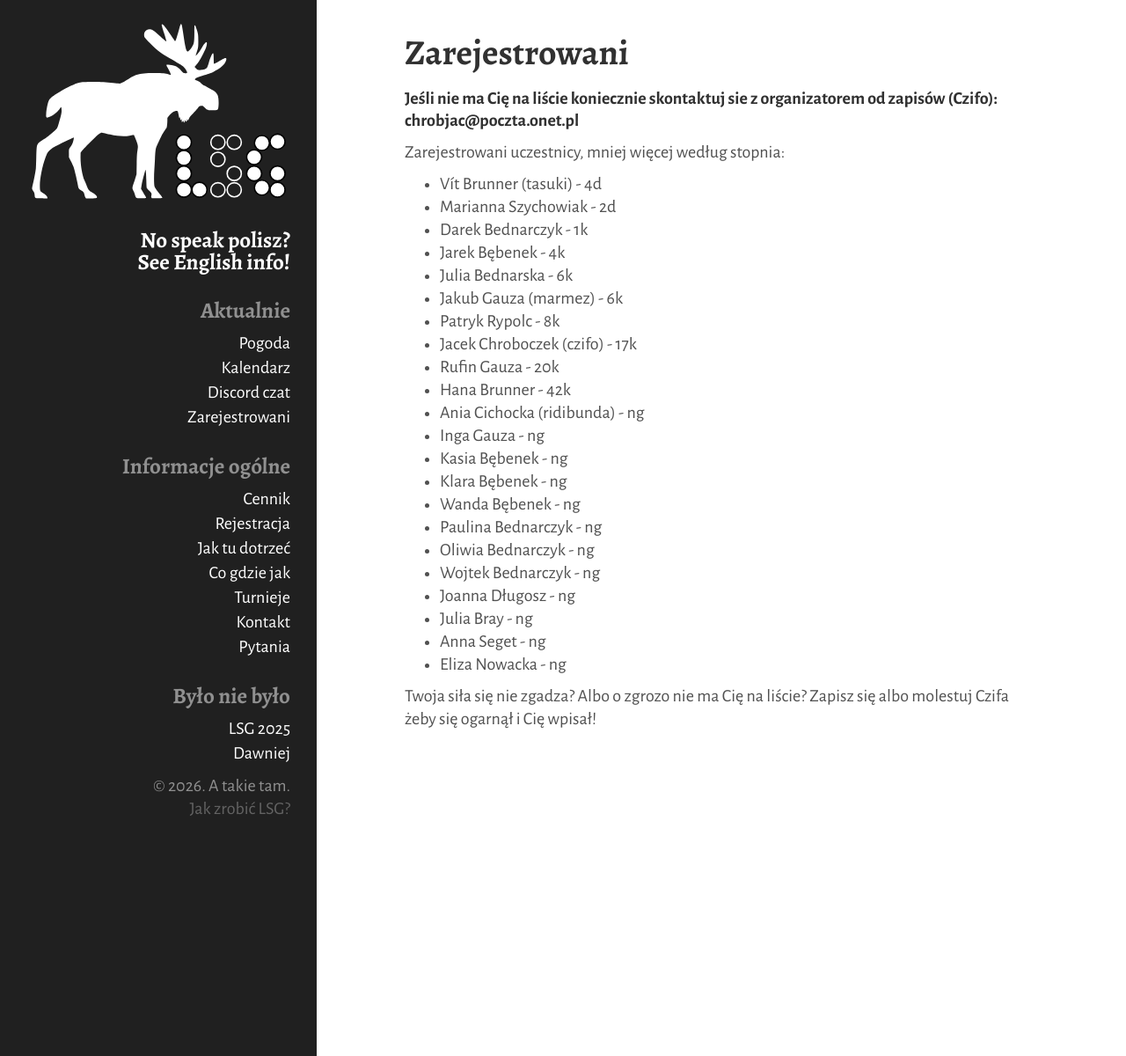
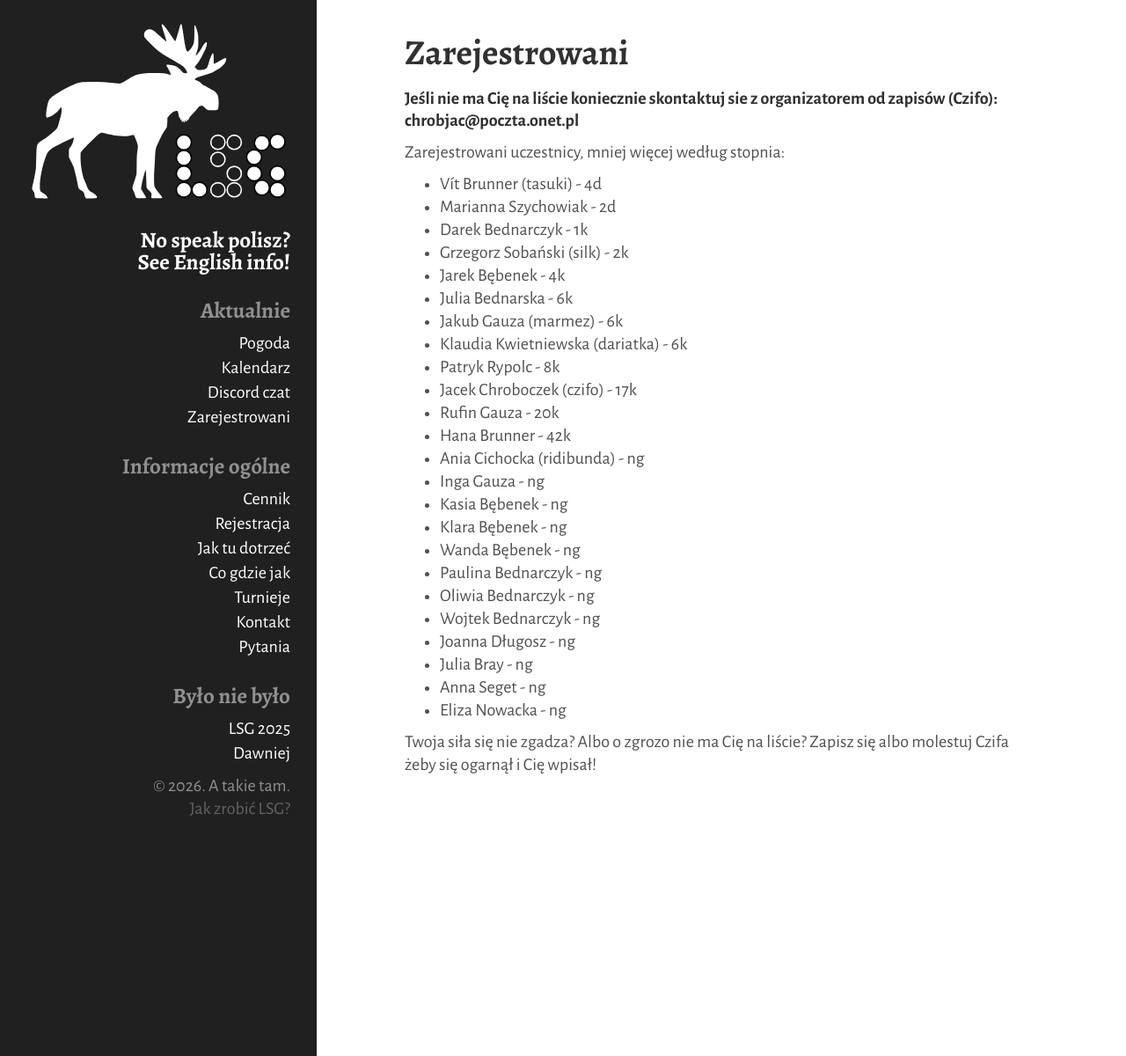
Before and after one commit to tasuki/lsg, a Jekyll site: the page built from _pages/zarejestrowani.md, in a window 1280 px wide. Shown: the whole page at 88% size. Built offline with Jekyll 4.4.1, drawn with Linux system fonts in a browser that asks for light colours.

Commit message:
Update zarejestrowani.md

```diff
--- a/_pages/zarejestrowani.md
+++ b/_pages/zarejestrowani.md
@@ -12,9 +12,11 @@ Zarejestrowani uczestnicy, mniej więcej według stopnia:
 - Vít Brunner (tasuki) - 4d
 - Marianna Szychowiak - 2d
 - Darek Bednarczyk - 1k
+- Grzegorz Sobański (silk) - 2k
 - Jarek Bębenek - 4k
 - Julia Bednarska - 6k
 - Jakub Gauza (marmez) - 6k
+- Klaudia Kwietniewska (dariatka) - 6k
 - Patryk Rypolc - 8k
 - Jacek Chroboczek (czifo) - 17k
 - Rufin Gauza - 20k
```
